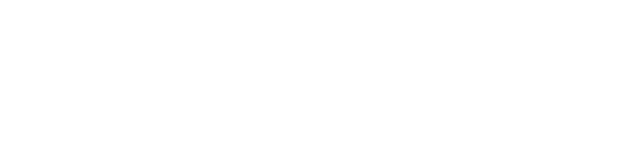
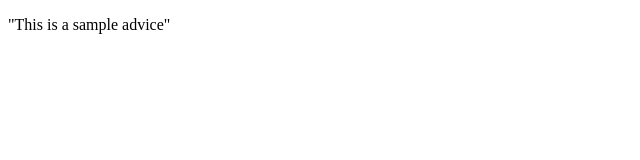
Before and after one commit to JuanTututi-Ksquare/MiniProject2-AdviceApp, a plain HTML site: page index.html in a window 1280 px wide. Shown: the whole page, without its empty margins (0-640 px from the left). Drawn offline with Linux system fonts and the light colour scheme.

Commit message:
US1 Completed

```diff
--- a/CSS/main.css
+++ b/CSS/main.css
@@ -0,0 +1,3 @@
+body {
+    margin: 0;
+}
--- a/index.html
+++ b/index.html
@@ -1,12 +1,16 @@
 <!DOCTYPE html>
 <html lang="en">
-<head>
-    <meta charset="UTF-8">
-    <meta http-equiv="X-UA-Compatible" content="IE=edge">
-    <meta name="viewport" content="width=device-width, initial-scale=1.0">
+  <head>
+    <meta charset="UTF-8" />
+    <meta http-equiv="X-UA-Compatible" content="IE=edge" />
+    <meta name="viewport" content="width=device-width, initial-scale=1.0" />
     <title>ITK Advice App</title>
-</head>
-<body>
-
-</body>
+  </head>
+  <body>
+    <div class="app">
+      <div class="advice-container">
+        <p>"This is a sample advice"</p>
+      </div>
+    </div>
+  </body>
 </html>
```
